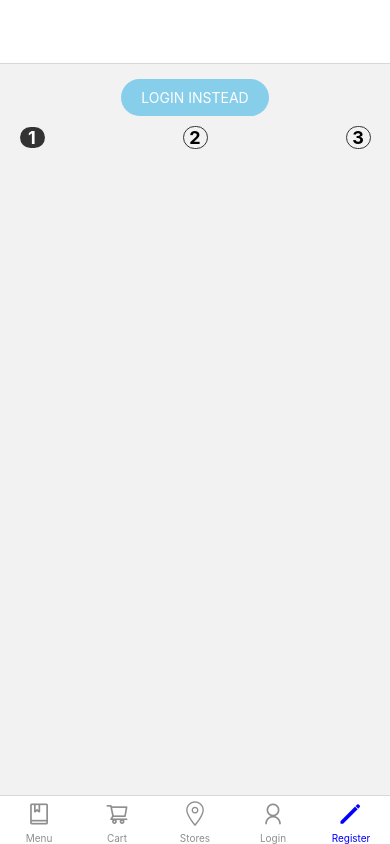
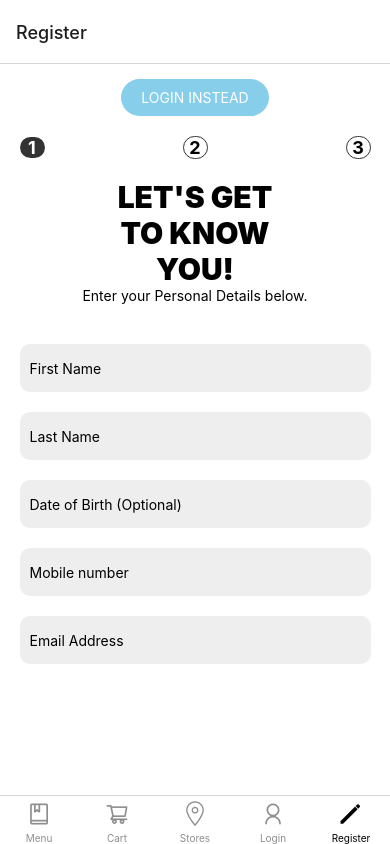
Before and after one commit to Jimmy-Nkgogo/my-pizza-app, a React Native app: screen /Register in a window 390 px wide. Built offline with nearby package versions, Linux system fonts and the light colour scheme.

Commit message:
finished first screen of registration process

```diff
--- a/navigation/AppNavigator.js
+++ b/navigation/AppNavigator.js
@@ -39,7 +39,7 @@ const BottomTabs = () => {
   return (
     <Tab.Navigator
       screenOptions={{
-        tabBarActiveTintColor: "blue",
+        tabBarActiveTintColor: "black",
       }}
     >
       <Tab.Screen
@@ -85,7 +85,7 @@ const BottomTabs = () => {
           tabBarIcon: ({ color }) => (
             <Ionicons name="pencil-sharp" size={24} color={color} />
           ),
-          headerTitle: "",
+          headerTitle: "Register",
         }}
       />
     </Tab.Navigator>
--- a/package.json
+++ b/package.json
@@ -18,6 +18,7 @@
     "expo-status-bar": "~1.6.0",
     "react": "18.2.0",
     "react-native": "0.72.6",
+    "react-native-date-picker": "^4.3.4",
     "react-native-elements": "^3.4.3",
     "react-native-pager-view": "6.2.0",
     "react-native-tab-view": "^3.5.2"
--- a/screens/Register.jsx
+++ b/screens/Register.jsx
@@ -1,15 +1,46 @@
-import { StyleSheet, Text, View, TouchableOpacity } from "react-native";
-import React from "react";
+import {
+  StyleSheet,
+  Text,
+  View,
+  TouchableOpacity,
+  TextInput,
+  Button,
+  KeyboardAvoidingView,
+  ScrollView,
+} from "react-native";
+import React, { useState } from "react";
 
 const Register = ({ navigation }) => {
+  const [userDetails, setUserDetails] = useState([
+    {
+      id: 1,
+      firstName: "",
+      lastName: "",
+      dateOfBirth: "",
+      nationality: "South Africa",
+      mobile: null,
+      email: "",
+    },
+  ]);
+  const [firstName, setFirstName] = useState("");
+  const [lastName, setLastName] = useState("");
+  const [dateOfBirth, setDateOfBirth] = useState("");
+  const [mobile, setMobile] = useState("");
+  const [email, setEmail] = useState("");
+  const [date, setDate] = useState(new Date());
+  const [open, setOpen] = useState(false);
+
   return (
-    <View style={styles.container}>
+    <ScrollView style={{ backgroundColor: "white", flex: 1 }}>
+      <KeyboardAvoidingView style={styles.container}>
+        <View>
           <TouchableOpacity
             style={styles.btnLogin}
             onPress={() => navigation.navigate("Login")}
           >
             <Text style={{ color: "white" }}>LOGIN INSTEAD</Text>
           </TouchableOpacity>
+        </View>
         <View style={styles.numbers}>
           <View style={styles.activeNumber}>
             <Text
@@ -39,8 +70,43 @@ const Register = ({ navigation }) => {
           </View>
         </View>
         {/* Rest of the Screen */}
+        <View style={styles.main}>
+          <Text style={styles.headerText}>LET'S GET TO KNOW YOU!</Text>
+          <Text>Enter your Personal Details below.</Text>
+          <View style={{ marginVertical: 15 }}></View>
 
+          <TextInput
+            style={styles.inputStyle}
+            required
+            placeholder="First Name"
+            type="text"
+            value={firstName}
+          />
+          <TextInput
+            style={styles.inputStyle}
+            required
+            placeholder="Last Name"
+            type="text"
+            value={lastName}
+          />
+          <TextInput
+            style={styles.inputStyle}
+            placeholder="Date of Birth (Optional)"
+          />
+          <TextInput
+            style={styles.inputStyle}
+            placeholder="Mobile number"
+            type="number"
+            keyboardType="numeric"
+          />
+          <TextInput
+            style={styles.inputStyle}
+            placeholder="Email Address"
+            type="email"
+          />
         </View>
+      </KeyboardAvoidingView>
+    </ScrollView>
   );
 };
 
@@ -51,6 +117,7 @@ const styles = StyleSheet.create({
     flex: 1,
     alignItems: "center",
     paddingVertical: 15,
+    backgroundColor: "white",
   },
   btnLogin: {
     backgroundColor: "skyblue",
@@ -63,7 +130,7 @@ const styles = StyleSheet.create({
     justifyContent: "space-between",
     alignItems: "center",
     width: "90%",
-    marginVertical: 10
+    marginVertical: 20,
   },
   activeNumber: {
     backgroundColor: "#333",
@@ -76,4 +143,24 @@ const styles = StyleSheet.create({
     width: 25,
     borderWidth: 1,
   },
+  headerText: {
+    fontSize: 30,
+    fontWeight: "900",
+    width: 200,
+    textAlign: "center",
+  },
+  main: {
+    flex: 1,
+    alignItems: "center",
+    width: "100%",
+    backgroundColor: "white",
+  },
+  inputStyle: {
+    width: "90%",
+    height: 48,
+    marginVertical: 10,
+    backgroundColor: "#eee",
+    borderRadius: 10,
+    paddingHorizontal: 10,
+  },
 });
```
Also changed, not shown: 1 other file (tests, documents, lock files or other folders). Lines whose indentation alone changed are shown as unchanged.
